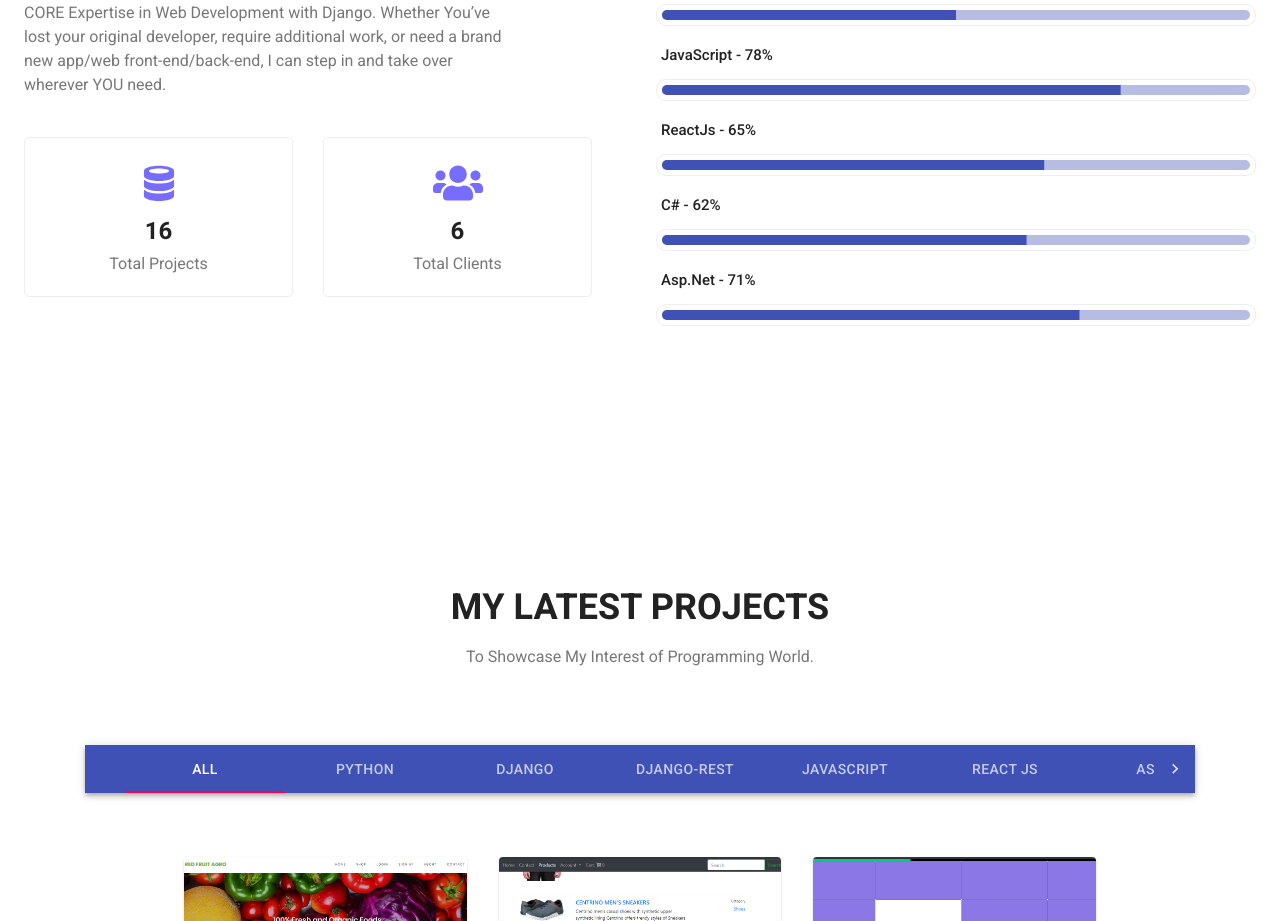
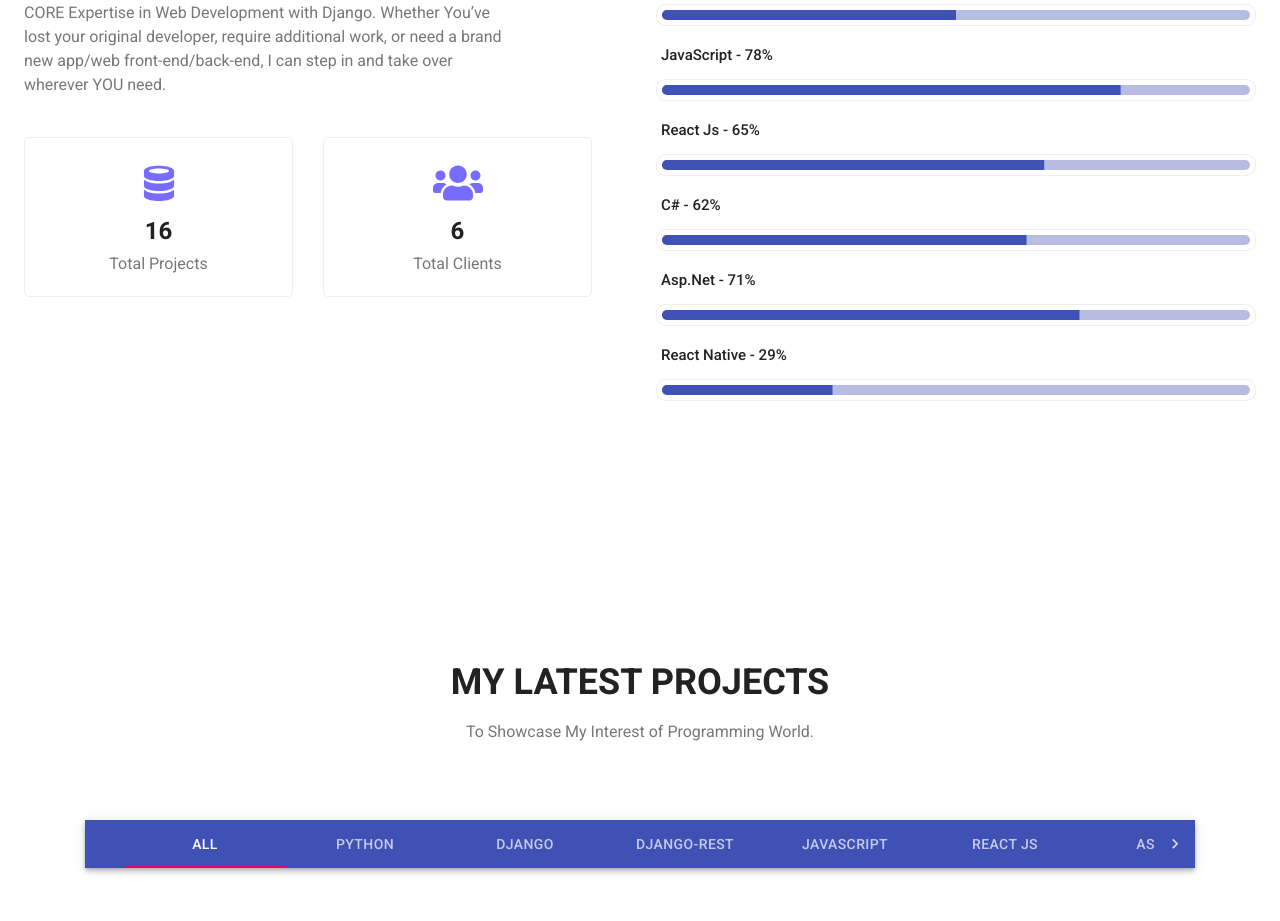
Before and after one commit to ChetanBhogade/portfolio, a React (Create React App) app: page / in a window 1280 px wide. Shown: the part 1046-1967 px from the top of the page. Built offline with nearby package versions, Linux system fonts and the light colour scheme.

Commit message:
adding react native skills

```diff
--- a/src/Containers/About.js
+++ b/src/Containers/About.js
@@ -20,9 +20,10 @@ const skills = [
   { name: "Django", progress: 75 },
   { name: "Django-Rest Framework", progress: 50 },
   { name: "JavaScript", progress: 78 },
-  { name: "ReactJs", progress: 65 },
+  { name: "React Js", progress: 65 },
   { name: "C#", progress: 62 },
-  { name: "Asp.Net", progress: 71 }
+  { name: "Asp.Net", progress: 71 },
+  { name: "React Native", progress: 29 },
 ];
 
 export class About extends Component {
```
